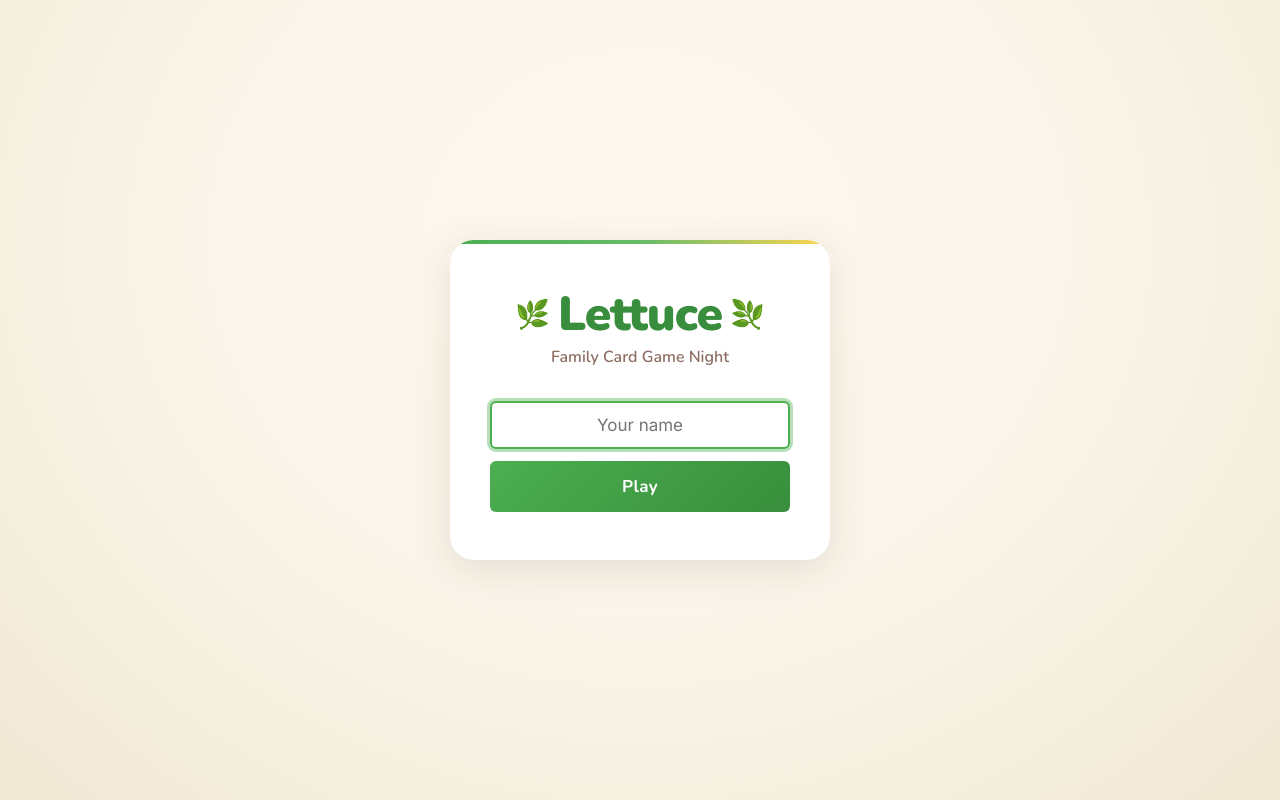
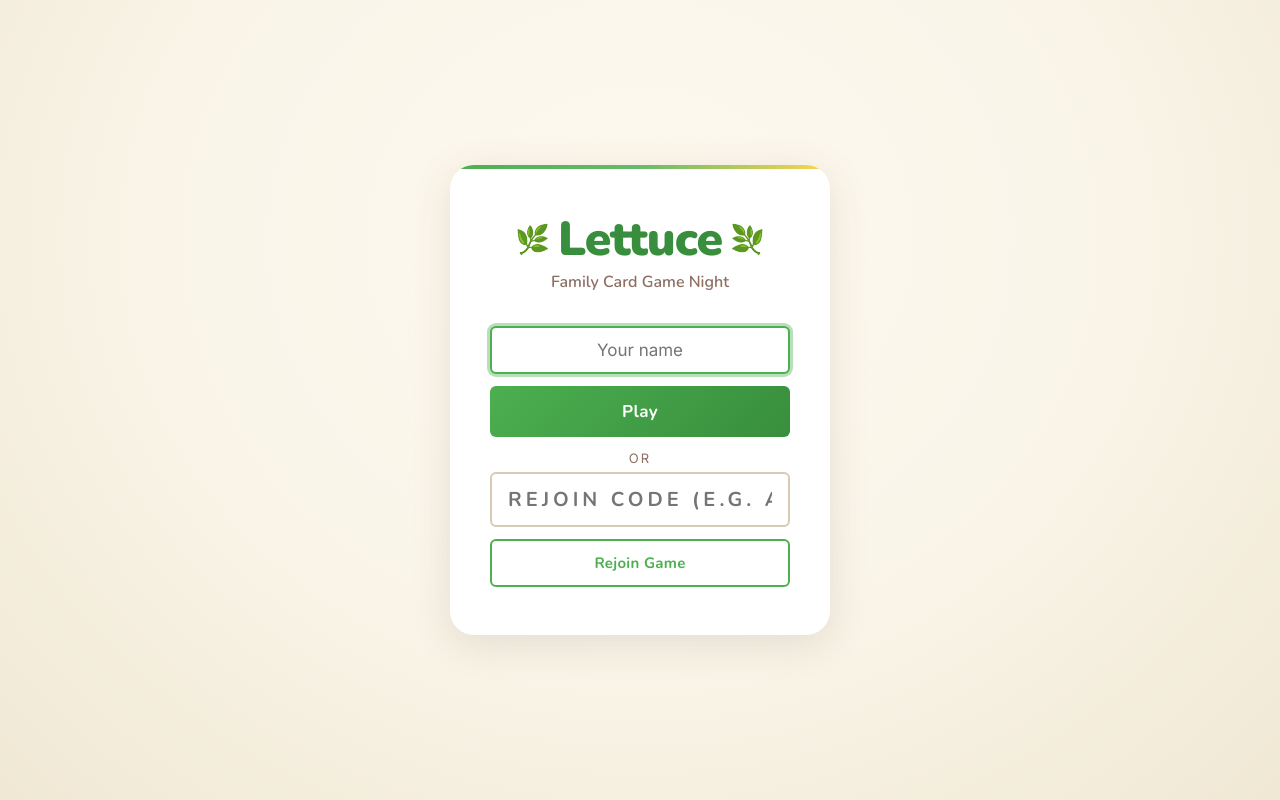
Before and after one commit to MattVolare/family-lettuce, a FastAPI app: page / in a window 1280 px wide. Run offline with FastAPI, Linux system fonts and the light colour scheme; some libraries are stand-ins or nearby versions.

Commit message:
Fix Fantan aces-low + auto-play discards + robust reconnect system
Fantan fixes:
- Aces are now low (value 1) in Fantan, sequence: A-2-3-4-5-6-7-8-9-10-J-Q-K
- Discards that become playable auto-place on the layout (chain reaction)
- Prevents stuck pass loops when discards block sequences

Reconnect overhaul:
- Token-based reconnect via localStorage (stores playerId + gameId)
- 4-character rejoin code as backup for device switches
- Auto-reconnect on page refresh/connection drop
- Stale game cleanup: GAME_OVER games removed, abandoned games expire after 5min
- Login screen shows "Rejoin with Code" option

Co-Authored-By: Claude Opus 4.6 <noreply@anthropic.com>

```diff
--- a/app.py
+++ b/app.py
@@ -1,6 +1,10 @@
 from __future__ import annotations
 
+import asyncio
 import json
+import random
+import string
+import time
 import uuid
 from pathlib import Path
 from typing import Any
@@ -23,7 +27,10 @@ templates = Jinja2Templates(directory=str(BASE_DIR / "templates"))
 #  In-memory state
 # ---------------------------------------------------------------------------
 games: dict[str, LettuceGame] = {}
-player_sessions: dict[str, dict[str, Any]] = {}  # player_id -> {id, name, ws, game_id}
+player_sessions: dict[str, dict[str, Any]] = {}  # player_id -> {id, name, ws, game_id, rejoin_code}
+rejoin_codes: dict[str, str] = {}  # code -> player_id (reverse lookup)
+
+STALE_GAME_TIMEOUT = 300  # 5 minutes — delete games where all players disconnected
 
 
 # ---------------------------------------------------------------------------
@@ -31,7 +38,47 @@ player_sessions: dict[str, dict[str, Any]] = {}  # player_id -> {id, name, ws, g
 # ---------------------------------------------------------------------------
 
 def get_game_list() -> list[dict[str, Any]]:
+    _cleanup_stale_games()
     return [g.to_lobby_dict() for g in games.values() if g.phase in (GamePhase.LOBBY, GamePhase.PLAYING)]
+
+
+def _cleanup_stale_games() -> None:
+    """Remove GAME_OVER games and games where all players have been disconnected too long."""
+    now = time.time()
+    to_delete = []
+    for gid, game in games.items():
+        # Always remove finished games
+        if game.phase == GamePhase.GAME_OVER:
+            to_delete.append(gid)
+            continue
+        # Remove games where all players disconnected for > timeout
+        if game.phase != GamePhase.LOBBY and all(p.get("disconnected") for p in game.players):
+            stale_since = getattr(game, "_all_disconnected_at", None)
+            if stale_since is None:
+                game._all_disconnected_at = now
+            elif now - stale_since > STALE_GAME_TIMEOUT:
+                to_delete.append(gid)
+        else:
+            game._all_disconnected_at = None  # Reset if someone is connected
+
+    for gid in to_delete:
+        # Clean up player sessions pointing to this game
+        for pid, sess in list(player_sessions.items()):
+            if sess.get("game_id") == gid:
+                sess["game_id"] = None
+                # Clean up rejoin code
+                code = sess.get("rejoin_code")
+                if code and code in rejoin_codes:
+                    del rejoin_codes[code]
+        del games[gid]
+
+
+def _generate_rejoin_code() -> str:
+    """Generate a unique 4-character alphanumeric code."""
+    while True:
+        code = ''.join(random.choices(string.ascii_uppercase + string.digits, k=4))
+        if code not in rejoin_codes:
+            return code
 
 
 async def broadcast_game_list() -> None:
@@ -83,6 +130,72 @@ async def websocket_endpoint(ws: WebSocket) -> None:
 
             action = data.get("action", "")
 
+            # ---- RECONNECT (token-based, primary method) ----
+            if action == "reconnect":
+                token = data.get("player_id", "").strip()
+                game_id = data.get("game_id", "").strip()
+
+                if token and token in player_sessions and game_id and game_id in games:
+                    session = player_sessions[token]
+                    game = games[game_id]
+
+                    # Find the player in the game (disconnected or not)
+                    pidx = game.get_player_index(token)
+                    if pidx is not None:
+                        player_id = token
+                        session["ws"] = ws
+                        await game.reconnect_player(player_id, ws)
+
+                        await send_json(ws, {
+                            "action": "rejoined",
+                            "player_id": player_id,
+                            "name": session["name"],
+                            "game_id": game_id,
+                            "rejoin_code": session.get("rejoin_code", ""),
+                            "game_state": game.get_game_state(for_player_id=player_id),
+                        })
+                        continue
+
+                # Token didn't work — fall through to login
+                await send_json(ws, {
+                    "action": "reconnect_failed",
+                    "message": "Session expired. Please log in again.",
+                })
+                continue
+
+            # ---- REJOIN BY CODE (backup method) ----
+            if action == "rejoin_code":
+                code = data.get("code", "").strip().upper()
+
+                if code and code in rejoin_codes:
+                    target_pid = rejoin_codes[code]
+                    if target_pid in player_sessions:
+                        session = player_sessions[target_pid]
+                        game_id = session.get("game_id")
+                        if game_id and game_id in games:
+                            game = games[game_id]
+                            pidx = game.get_player_index(target_pid)
+                            if pidx is not None:
+                                player_id = target_pid
+                                session["ws"] = ws
+                                await game.reconnect_player(player_id, ws)
+
+                                await send_json(ws, {
+                                    "action": "rejoined",
+                                    "player_id": player_id,
+                                    "name": session["name"],
+                                    "game_id": game_id,
+                                    "rejoin_code": code,
+                                    "game_state": game.get_game_state(for_player_id=player_id),
+                                })
+                                continue
+
+                await send_json(ws, {
+                    "action": "error",
+                    "message": "Invalid rejoin code",
+                })
+                continue
+
             # ---- LOGIN ----
             if action == "login":
                 name = data.get("name", "").strip()
@@ -90,42 +203,25 @@ async def websocket_endpoint(ws: WebSocket) -> None:
                     await send_json(ws, {"action": "error", "message": "Name is required"})
                     continue
 
-                # Check for rejoin: player reconnecting to an active game
-                rejoin_game_id = data.get("rejoin_game_id")
-                rejoined = False
+                # Fresh login — new player ID and rejoin code
+                player_id = str(uuid.uuid4())
+                code = _generate_rejoin_code()
+                player_sessions[player_id] = {
+                    "id": player_id,
+                    "name": name,
+                    "ws": ws,
+                    "game_id": None,
+                    "rejoin_code": code,
+                }
+                rejoin_codes[code] = player_id
 
-                if rejoin_game_id and rejoin_game_id in games:
-                    game = games[rejoin_game_id]
-                    old_player_id = game.find_disconnected_player(name)
-                    if old_player_id and old_player_id in player_sessions:
-                        # Rejoin existing game
-                        player_id = old_player_id
-                        player_sessions[player_id]["ws"] = ws
-                        await game.reconnect_player(player_id, ws)
-
-                        await send_json(ws, {
-                            "action": "rejoined",
-                            "player_id": player_id,
-                            "name": name,
-                            "game_id": rejoin_game_id,
-                            "game_state": game.get_game_state(for_player_id=player_id),
-                        })
-                        rejoined = True
-
-                if not rejoined:
-                    player_id = str(uuid.uuid4())
-                    player_sessions[player_id] = {
-                        "id": player_id,
-                        "name": name,
-                        "ws": ws,
-                        "game_id": None,
-                    }
-                    await send_json(ws, {
-                        "action": "logged_in",
-                        "player_id": player_id,
-                        "name": name,
-                        "games": get_game_list(),
-                    })
+                await send_json(ws, {
+                    "action": "logged_in",
+                    "player_id": player_id,
+                    "name": name,
+                    "rejoin_code": code,
+                    "games": get_game_list(),
+                })
                 continue
 
             # All further actions require login
@@ -161,8 +257,6 @@ async def websocket_endpoint(ws: WebSocket) -> None:
             # ---- JOIN GAME ----
             elif action == "join_game":
                 game_id = data.get("game_id", "")
-                print(f"[JOIN] Requested game_id: {game_id!r}")
-                print(f"[JOIN] Available games: {list(games.keys())}")
                 game = games.get(game_id)
                 if game is None:
                     await send_json(ws, {"action": "error", "message": "Game not found"})
@@ -197,8 +291,6 @@ async def websocket_endpoint(ws: WebSocket) -> None:
                         for p in game.players
                     )
                     if was_disconnected:
-                        # Reconnect briefly to clear the disconnect state
-                        # so the resume event can be re-evaluated
                         for p in game.players:
                             if p["id"] == player_id:
                                 p["disconnected"] = False
@@ -349,7 +441,7 @@ async def websocket_endpoint(ws: WebSocket) -> None:
                         })
                     except Exception:
                         pass
-                    # Don't delete session — player may rejoin
+                    # Don't delete session — player may rejoin via token or code
                 else:
                     # Lobby disconnect: remove normally
                     game.remove_player(player_id)
@@ -368,8 +460,16 @@ async def websocket_endpoint(ws: WebSocket) -> None:
                         await broadcast_game_list()
                     except Exception:
                         pass
+                    # Clean up rejoin code and session
+                    code = session.get("rejoin_code")
+                    if code and code in rejoin_codes:
+                        del rejoin_codes[code]
                     del player_sessions[player_id]
             else:
+                # Not in a game — clean up fully
+                code = session.get("rejoin_code")
+                if code and code in rejoin_codes:
+                    del rejoin_codes[code]
                 del player_sessions[player_id]
 
 
--- a/static/css/style.css
+++ b/static/css/style.css
@@ -237,6 +237,39 @@ h1, h2, h3, h4, h5, h6 {
     padding: 14px 24px;
 }
 
+.login-divider {
+    text-align: center;
+    color: var(--text-light);
+    font-size: 13px;
+    margin: 12px 0 4px;
+    text-transform: uppercase;
+    letter-spacing: 2px;
+}
+
+.rejoin-form .text-input {
+    font-size: 20px;
+    font-family: 'Nunito', sans-serif;
+}
+
+.rejoin-form .btn {
+    font-size: 15px;
+    padding: 12px 24px;
+}
+
+/* Rejoin code badge in game */
+.rejoin-code-badge {
+    display: inline-block;
+    background: var(--bg-cream-dark);
+    color: var(--text-medium);
+    font-family: 'Nunito', monospace;
+    font-size: 11px;
+    font-weight: 700;
+    letter-spacing: 2px;
+    padding: 2px 8px;
+    border-radius: var(--radius-sm);
+    border: 1px dashed var(--wood-light);
+}
+
 /* ============================================
    LOBBY SCREEN
    ============================================ */
--- a/static/js/game.js
+++ b/static/js/game.js
@@ -28,6 +28,7 @@ window.gameRenderer = (function () {
     };
 
     const RANK_ORDER = ['2', '3', '4', '5', '6', '7', '8', '9', '10', 'J', 'Q', 'K', 'A'];
+    const FANTAN_RANK_ORDER = ['A', '2', '3', '4', '5', '6', '7', '8', '9', '10', 'J', 'Q', 'K'];
 
     const ROUND_INFO = {
         tricks: { name: 'Tricks', icon: '\u{1F0CF}', desc: 'Avoid taking tricks (+5 each)', color: '#7e57c2' },
@@ -335,7 +336,7 @@ window.gameRenderer = (function () {
 
             const suitCards = layout[suit] || [];
 
-            RANK_ORDER.forEach(function (rank, i) {
+            FANTAN_RANK_ORDER.forEach(function (rank, i) {
                 const cell = document.createElement('div');
                 cell.className = 'fantan-cell';
 
@@ -887,6 +888,7 @@ window.gameRenderer = (function () {
         SUIT_SYMBOLS: SUIT_SYMBOLS,
         SUIT_COLORS: SUIT_COLORS,
         RANK_ORDER: RANK_ORDER,
+        FANTAN_RANK_ORDER: FANTAN_RANK_ORDER,
         ROUND_INFO: ROUND_INFO
     };
 })();
--- a/static/js/main.js
+++ b/static/js/main.js
@@ -25,8 +25,9 @@
     var reconnectTimer = null;
 
     // Convert backend layout {suit: {low, high}} to array format {suit: [13 elements]}
-    var RANK_VALUES = {'2':2,'3':3,'4':4,'5':5,'6':6,'7':7,'8':8,'9':9,'10':10,'J':11,'Q':12,'K':13,'A':14};
-    var LAYOUT_RANK_ORDER = ['2','3','4','5','6','7','8','9','10','J','Q','K','A'];
+    // Fantan uses aces-low: A=1, 2=2, ..., K=13
+    var RANK_VALUES = {'A':1,'2':2,'3':3,'4':4,'5':5,'6':6,'7':7,'8':8,'9':9,'10':10,'J':11,'Q':12,'K':13};
+    var LAYOUT_RANK_ORDER = ['A','2','3','4','5','6','7','8','9','10','J','Q','K'];
 
     function convertLayoutToArray(layout) {
         if (!layout) return {};
@@ -48,27 +49,37 @@
         return result;
     }
 
-    // ---- Rejoin State (localStorage) ----
+    // ---- Session State (localStorage) ----
+    var rejoinCode = null;
 
-    function saveRejoinState() {
-        if (currentGameId && playerName) {
-            localStorage.setItem('lettuce_rejoin', JSON.stringify({
+    function saveSessionState() {
+        if (currentGameId && playerName && playerId) {
+            localStorage.setItem('lettuce_session', JSON.stringify({
                 gameId: currentGameId,
+                playerId: playerId,
                 name: playerName
             }));
         }
     }
 
-    function clearRejoinState() {
-        localStorage.removeItem('lettuce_rejoin');
+    function clearSessionState() {
+        localStorage.removeItem('lettuce_session');
     }
 
-    function getRejoinState() {
+    function getSessionState() {
         try {
-            var data = localStorage.getItem('lettuce_rejoin');
+            var data = localStorage.getItem('lettuce_session');
             return data ? JSON.parse(data) : null;
         } catch (e) {
             return null;
+        }
+    }
+
+    // Legacy migration
+    function migrateLegacyState() {
+        var old = localStorage.getItem('lettuce_rejoin');
+        if (old) {
+            localStorage.removeItem('lettuce_rejoin');
         }
     }
 
@@ -124,6 +135,8 @@
         els.discardArea = document.getElementById('discard-area');
         els.sidebarToggleBtn = document.getElementById('sidebar-toggle-btn');
         els.gameSidebar = document.querySelector('.game-sidebar');
+        els.rejoinBtn = document.getElementById('rejoin-btn');
+        els.rejoinCodeInput = document.getElementById('rejoin-code-input');
     }
 
     // ---- Screen Management ----
@@ -186,14 +199,17 @@
                 reconnectTimer = null;
             }
 
-            // Auto re-login on reconnect if we already have a player name
-            if (playerName && !playerId) {
-                var loginData = { action: 'login', name: playerName };
-                var rejoinState = getRejoinState();
-                if (rejoinState && rejoinState.name === playerName && rejoinState.gameId) {
-                    loginData.rejoin_game_id = rejoinState.gameId;
-                }
-                sendMessage(loginData);
+            // Try token-based reconnect first
+            var session = getSessionState();
+            if (session && session.playerId && session.gameId) {
+                sendMessage({
+                    action: 'reconnect',
+                    player_id: session.playerId,
+                    game_id: session.gameId
+                });
+            } else if (playerName) {
+                // No saved session but we have a name — fresh login
+                sendMessage({ action: 'login', name: playerName });
             }
         };
 
@@ -237,6 +253,9 @@
         switch (action) {
             case 'logged_in':
                 handleLoggedIn(data);
+                break;
+            case 'reconnect_failed':
+                handleReconnectFailed(data);
                 break;
             case 'game_list':
                 handleGameList(data);
@@ -367,6 +386,7 @@
     function handleLoggedIn(data) {
         playerId = data.player_id || data.id;
         playerName = data.name || playerName;
+        rejoinCode = data.rejoin_code || null;
 
         els.lobbyPlayerName.textContent = playerName;
         els.yourNameDisplay.textContent = playerName;
@@ -379,6 +399,15 @@
 
         sendMessage({ action: 'get_game_list' });
         showToast('Welcome, ' + playerName + '!', 'success');
+    }
+
+    function handleReconnectFailed(data) {
+        // Token expired — clear stale session and show login
+        clearSessionState();
+        playerId = null;
+        showScreen('login-screen');
+        els.playerNameInput.focus();
+        showToast(data.message || 'Session expired. Please log in again.', 'warning');
     }
 
     function handleGameList(data) {
@@ -437,8 +466,9 @@
         renderOtherPlayers();
         updateSidebarScoreboard();
         updateStartButton();
+        updateRejoinCodeDisplay();
         clearChat();
-        saveRejoinState();
+        saveSessionState();
     }
 
     function handleGameJoined(data) {
@@ -467,7 +497,8 @@
         updateStartButton();
 
         showToast('Joined game!', 'success');
-        saveRejoinState();
+        updateRejoinCodeDisplay();
+        saveSessionState();
 
         // Initiate video calls to other players in the game
         window.videoManager.joinGame(players);
@@ -505,7 +536,7 @@
 
     function handleLeftGame(data) {
         // We left the game, go back to lobby
-        clearRejoinState();
+        clearSessionState();
         resetGameState();
         showScreen('lobby-screen');
         renderGameList(data.games || []);
@@ -691,6 +722,11 @@
         renderOtherPlayers();
         updateTurnIndicator();
 
+        // Update discard pile (some may have been auto-played onto layout)
+        if (data.discard_pile) {
+            renderDiscardPile(data.discard_pile);
+        }
+
         appendSystemChat('Fantan started! ' + data.first_player + ' goes first');
     }
 
@@ -715,6 +751,16 @@
         updateSidebarScoreboard();
 
         appendSystemChat(data.player + ' played ' + card.rank + (window.gameRenderer.SUIT_SYMBOLS[card.suit] || ''));
+
+        // Show auto-played discards and refresh discard pile display
+        if (data.auto_played && data.auto_played.length > 0) {
+            data.auto_played.forEach(function (ac) {
+                appendSystemChat('Discard auto-played: ' + ac.rank + (window.gameRenderer.SUIT_SYMBOLS[ac.suit] || ''));
+            });
+            if (data.discard_pile) {
+                renderDiscardPile(data.discard_pile);
+            }
+        }
     }
 
     function handlePlayerPassed(data) {
@@ -793,7 +839,7 @@
 
         els.gameOverOverlay.classList.remove('hidden');
         window.gameRenderer.renderGameOver(players, winner);
-        clearRejoinState();
+        clearSessionState();
     }
 
     function handleChatMessage(data) {
@@ -808,6 +854,7 @@
         playerId = data.player_id;
         playerName = data.name;
         currentGameId = data.game_id;
+        rejoinCode = data.rejoin_code || rejoinCode;
 
         var gs = data.game_state || {};
         gameState = gs.phase || 'playing';
@@ -848,6 +895,7 @@
         renderHand();
         updateSidebarScoreboard();
         updateTurnIndicator();
+        updateRejoinCodeDisplay();
         renderDiscardPile(gs.discard_pile || []);
 
         // Restore current trick display
@@ -863,7 +911,7 @@
         }
 
         hidePauseOverlay();
-        saveRejoinState();
+        saveSessionState();
         showToast('Reconnected to game!', 'success');
         appendSystemChat('You reconnected!');
 
@@ -1087,7 +1135,11 @@
     }
 
     function leaveGame() {
-        clearRejoinState();
+        clearSessionState();
+        rejoinCode = null;
+        var rejoinEl = document.getElementById('rejoin-code-display');
+        if (rejoinEl) rejoinEl.classList.add('hidden');
+
         var savedPlayerId = playerId;
         sendMessage({
             action: 'leave_game',
@@ -1202,6 +1254,16 @@
         });
     }
 
+    function updateRejoinCodeDisplay() {
+        var el = document.getElementById('rejoin-code-display');
+        if (el && rejoinCode) {
+            el.textContent = 'Rejoin Code: ' + rejoinCode;
+            el.classList.remove('hidden');
+        } else if (el) {
+            el.classList.add('hidden');
+        }
+    }
+
     function updateSidebarScoreboard() {
         window.gameRenderer.renderSidebarScoreboard(players, els.sidebarScoreboard);
     }
@@ -1262,15 +1324,33 @@
             var waitForOpen = setInterval(function () {
                 if (ws && ws.readyState === WebSocket.OPEN) {
                     clearInterval(waitForOpen);
-                    var loginData = { action: 'login', name: playerName };
-                    var rejoinState = getRejoinState();
-                    if (rejoinState && rejoinState.name === playerName && rejoinState.gameId) {
-                        loginData.rejoin_game_id = rejoinState.gameId;
-                    }
-                    sendMessage(loginData);
+                    // The onopen handler will try token reconnect first,
+                    // or fall back to fresh login with the playerName we just set
                 }
             }, 100);
         });
+
+        // Rejoin with code
+        if (els.rejoinBtn) {
+            els.rejoinBtn.addEventListener('click', function () {
+                var code = els.rejoinCodeInput.value.trim().toUpperCase();
+                if (!code || code.length !== 4) {
+                    showToast('Enter a 4-character rejoin code', 'warning');
+                    return;
+                }
+                if (!ws || ws.readyState !== WebSocket.OPEN) {
+                    connectWebSocket();
+                    var waitForOpen = setInterval(function () {
+                        if (ws && ws.readyState === WebSocket.OPEN) {
+                            clearInterval(waitForOpen);
+                            sendMessage({ action: 'rejoin_code', code: code });
+                        }
+                    }, 100);
+                } else {
+                    sendMessage({ action: 'rejoin_code', code: code });
+                }
+            });
+        }
 
         els.playerNameInput.addEventListener('keydown', function (e) {
             if (e.key === 'Enter') els.loginBtn.click();
@@ -1369,8 +1449,18 @@
     document.addEventListener('DOMContentLoaded', function () {
         cacheDom();
         wireEvents();
-        showScreen('login-screen');
-        els.playerNameInput.focus();
+        migrateLegacyState();
+
+        // If we have a saved session, try auto-reconnect immediately
+        var session = getSessionState();
+        if (session && session.playerId && session.gameId) {
+            playerName = session.name;
+            showScreen('login-screen');
+            connectWebSocket();  // onopen will send reconnect with token
+        } else {
+            showScreen('login-screen');
+            els.playerNameInput.focus();
+        }
     });
 
 })();
--- a/templates/index.html
+++ b/templates/index.html
@@ -23,6 +23,11 @@
             <div class="login-form">
                 <input type="text" id="player-name-input" class="text-input" placeholder="Your name" maxlength="20" autocomplete="off">
                 <button id="login-btn" class="btn btn-primary">Play</button>
+            </div>
+            <div class="login-divider">or</div>
+            <div class="login-form rejoin-form">
+                <input type="text" id="rejoin-code-input" class="text-input" placeholder="Rejoin code (e.g. A7X2)" maxlength="4" autocomplete="off" style="text-transform: uppercase; letter-spacing: 4px; text-align: center; font-weight: 700;">
+                <button id="rejoin-btn" class="btn btn-outline">Rejoin Game</button>
             </div>
         </div>
     </div>
@@ -116,6 +121,7 @@
                         <div class="your-details">
                             <span class="your-name" id="your-name-display"></span>
                             <span class="your-score" id="your-score-display">Score: 0</span>
+                            <span class="rejoin-code-badge hidden" id="rejoin-code-display"></span>
                         </div>
                     </div>
                     <div class="your-hand" id="your-hand"></div>
```
Also changed, not shown: game_engine/lettuce.py (+56 -9 lines).
